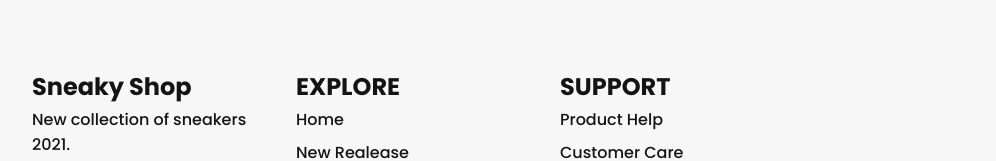
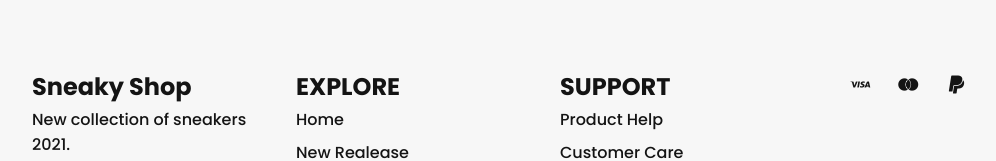
Before and after one commit to apichate1679/sneaky_shop, a website: page public/register.html in a window 1280 px wide. Shown: the part 380-541 px from the top of the page, without its empty margins (96-1092 px from the left). Drawn offline with nearby package versions, Linux system fonts and the light colour scheme.

Commit message:
Update register.html
update iconbx

```diff
--- a/public/register.html
+++ b/public/register.html
@@ -6,6 +6,7 @@
         <title>Register</title>
         <meta name='viewport' content='width=device-width, initial-scale=1'>
         <link rel='stylesheet' type='text/css' media='screen' href='style.css'>
+        <link href='https://cdn.jsdelivr.net/npm/boxicons@2.0.5/css/boxicons.min.css' rel='stylesheet'>
         <script src="https://ajax.googleapis.com/ajax/libs/jquery/3.6.0/jquery.min.js"></script>
     </head>
     <body>
```
